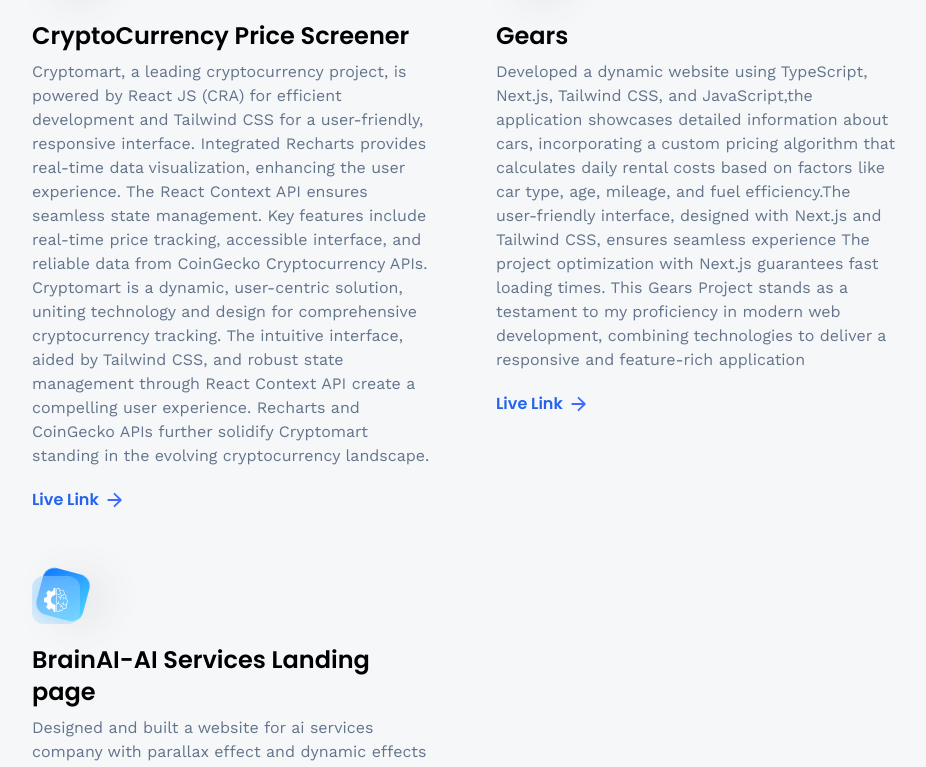
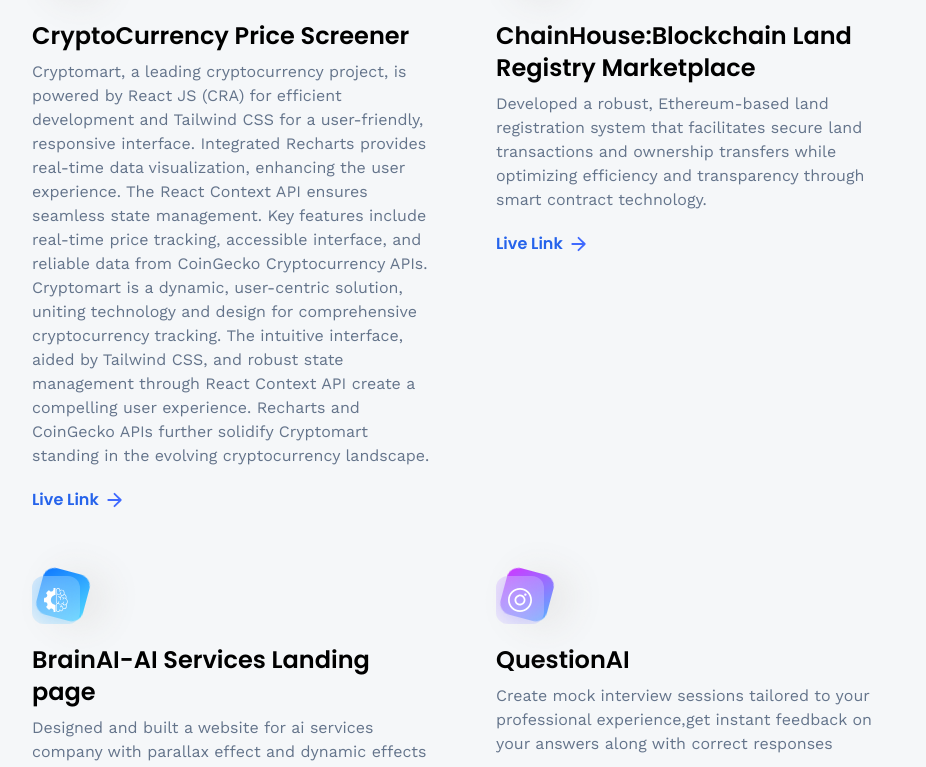
Before and after one commit to piyush9808/Piyush-s-Portfolio, a React (Vite) app: page /Projects in a window 1280 px wide. Shown: the part 388-1155 px from the top of the page, without its empty margins (160-1086 px from the left). Built offline with nearby package versions, Linux system fonts and the light colour scheme.

Commit message:
Update index.js

```diff
--- a/src/constants/index.js
+++ b/src/constants/index.js
@@ -196,25 +196,25 @@
     {
         iconUrl: threads,
         theme: 'btn-back-green',
-        name: 'Gears',
-        description: 'Developed a dynamic website using TypeScript, Next.js, Tailwind CSS, and JavaScript,the application showcases detailed information about cars, incorporating a custom pricing algorithm that calculates daily rental costs based on factors like car type, age, mileage, and fuel efficiency.The user-friendly interface, designed with Next.js and Tailwind CSS, ensures seamless experience The project optimization with Next.js guarantees fast loading times. This Gears Project stands as a testament to my proficiency in modern web development, combining technologies to deliver a responsive and feature-rich application',
+        name: 'ChainHouse:Blockchain Land Registry Marketplace',
+        description: 'Developed a robust, Ethereum-based land registration system that facilitates secure land transactions and ownership transfers while optimizing efficiency and transparency through smart contract technology.',
 
-        link: 'https://gears-p3eqk4il3-piyush-kumars-projects-06e6eae2.vercel.app/',
+        link: 'https://chainhouse-steel.vercel.app/',
     },
     {
         iconUrl: summiz,
         theme: 'btn-back-blue',
         name: 'BrainAI-AI Services Landing page',
-        description: 'Designed and built a website for ai services company with parallax effect and dynamic effects of components and elements',
+        description: 'Designed and built a website for ai services company with parallax effect and dynamic effects of components and elements.',
         link: 'https://brainai-iota.vercel.app/',
     },
-//     {
-//         iconUrl: snapgram,
-//         theme: 'btn-back-pink',
-//         name: 'Full Stack Instagram Clone',
-//         description: 'Built a complete clone of Instagram, allowing users to share photos and connect with friends in a familiar social media environment.',
-//         link: 'https://github.com/adrianhajdin/social_media_app',
-//     },
+    {
+        iconUrl: snapgram,
+        theme: 'btn-back-pink',
+        name: 'QuestionAI',
+        description: 'Create mock interview sessions tailored to your professional experience,get instant feedback on your answers along with correct responses',
+        link: 'https://questionai-one.vercel.app/sign-in?redirect_url=https%3A%2F%2Fquestionai-one.vercel.app%2F',
+    },
 //     {
 //         iconUrl: estate,
 //         theme: 'btn-back-black',
```
